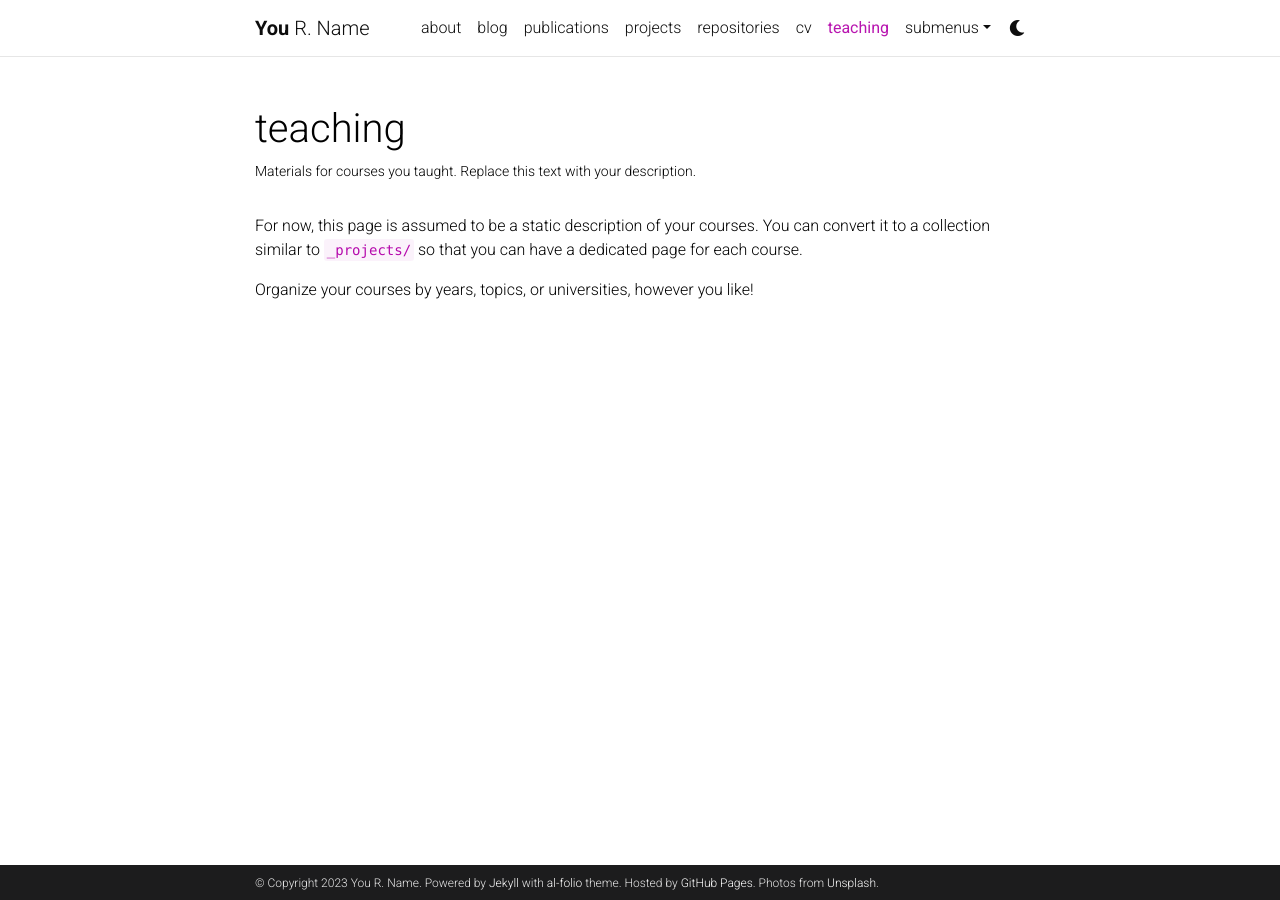
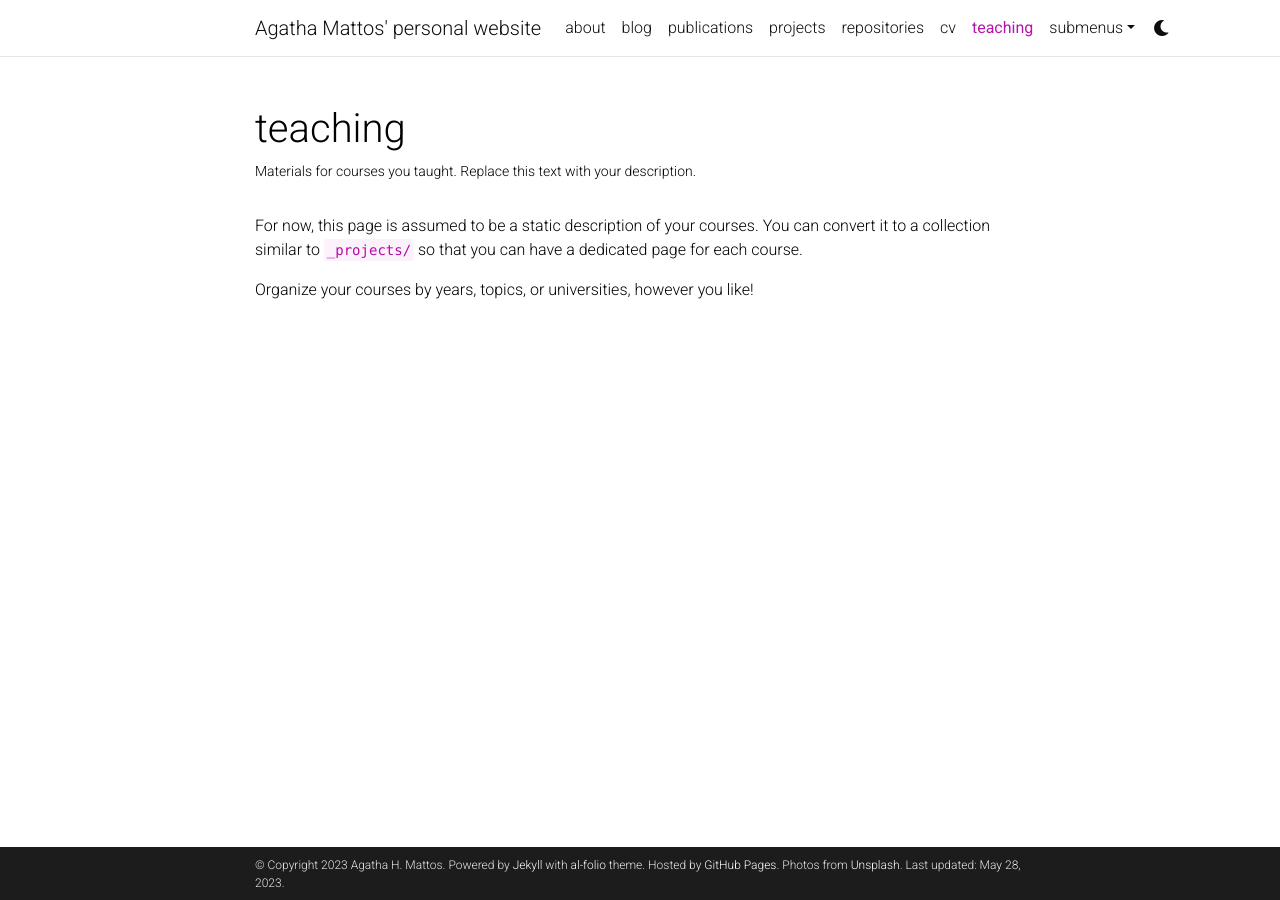
Before and after one commit to agathamattos/agathamattos.github.io, a Jekyll site: the page built from _pages/teaching.md, in a window 1280 px wide. Built offline with Jekyll 4.4.1, drawn with Linux system fonts in a browser that asks for light colours; comment, search, counter and statistics services are not loaded; a style sheet for code colours, icons or effects is not loaded; some of the changed lines change nothing that is shown.

Commit message:
Updated page with basic details

```diff
--- a/_config.yml
+++ b/_config.yml
@@ -2,25 +2,25 @@
 # Site settings
 # -----------------------------------------------------------------------------
 
-title: blank # the website title (if blank, full name will be used instead)
-first_name: You
-middle_name: R.
-last_name: Name
-email: you@example.com
+title: Agatha Mattos' personal website # the website title (if blank, full name will be used instead)
+first_name: Agatha # your first name
+middle_name: H. # your middle name or initial
+last_name: Mattos # your last name
+email: agatha.hennigendemattos@ucdconnect.ie
 description: > # the ">" symbol means to ignore newlines until "footer_text:"
-  A simple, whitespace theme for academics. Based on [*folio](https://github.com/bogoli/-folio) design.
+  Agatha Mattos' personal website
 footer_text: >
   Powered by <a href="https://jekyllrb.com/" target="_blank">Jekyll</a> with <a href="https://github.com/alshedivat/al-folio">al-folio</a> theme.
   Hosted by <a href="https://pages.github.com/" target="_blank">GitHub Pages</a>.
   Photos from <a href="https://unsplash.com" target="_blank">Unsplash</a>.
-keywords: jekyll, jekyll-theme, academic-website, portfolio-website  # add your own keywords or leave empty
+keywords:   # add your own keywords or leave empty
 
 lang: en # the language of your site (for example: en, fr, cn, ru, etc.)
 icon: ⚛️  # the emoji used as the favicon (alternatively, provide image name in /assets/img/)
 
 url: https://agathamattos.github.io # the base hostname & protocol for your site
-baseurl: /agathamattos.github.io # the subpath of your site, e.g. /blog/
-last_updated: false # set to true if you want to display last updated in the footer
+baseurl: # the subpath of your site, e.g. /blog/
+last_updated: true # set to true if you want to display last updated in the footer
 impressum_path:  # set to path to include impressum link in the footer, use the same path as permalink in a page, helps to conform with EU GDPR
 
 # -----------------------------------------------------------------------------
@@ -75,9 +75,9 @@ github_username: # your GitHub user name
 gitlab_username: # your GitLab user name
 twitter_username: # your Twitter handle
 mastodon_username: # your mastodon instance+username in the format instance.tld/@username
-linkedin_username: # your LinkedIn user name
+linkedin_username: agathamattos # your LinkedIn user name
 telegram_username: # your Telegram user name
-scholar_userid: # your Google Scholar ID
+scholar_userid: WQky650AAAAJ # your Google Scholar ID
 semanticscholar_id: # your Semantic Scholar ID
 whatsapp_number: # your WhatsApp number (full phone number in international format. Omit any zeroes, brackets, or dashes when adding the phone number in international format.)
 orcid_id: # your ORCID ID
```
